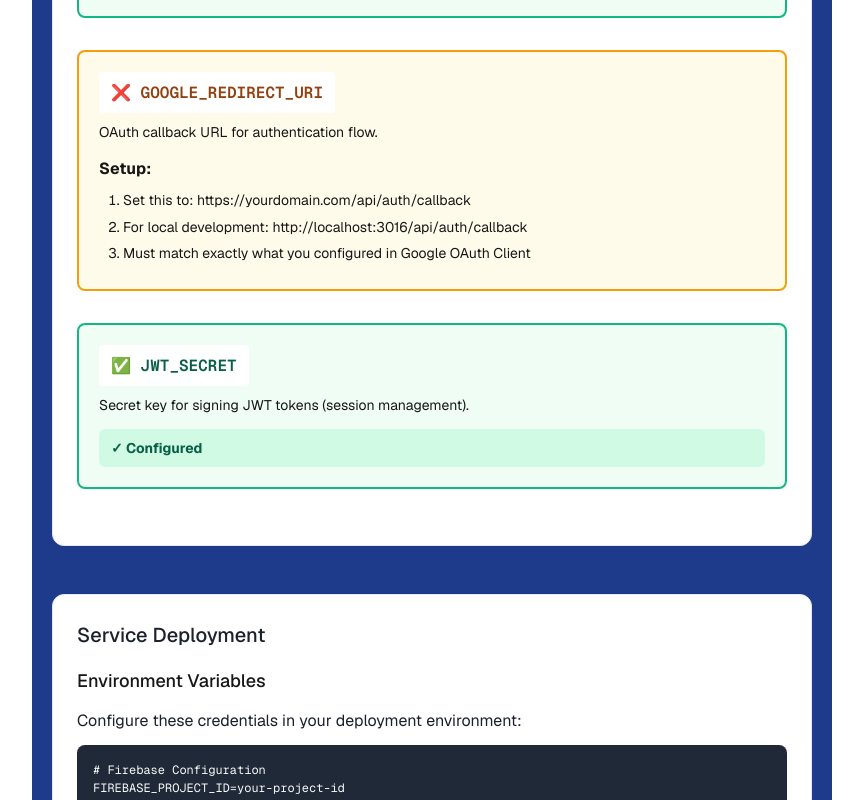
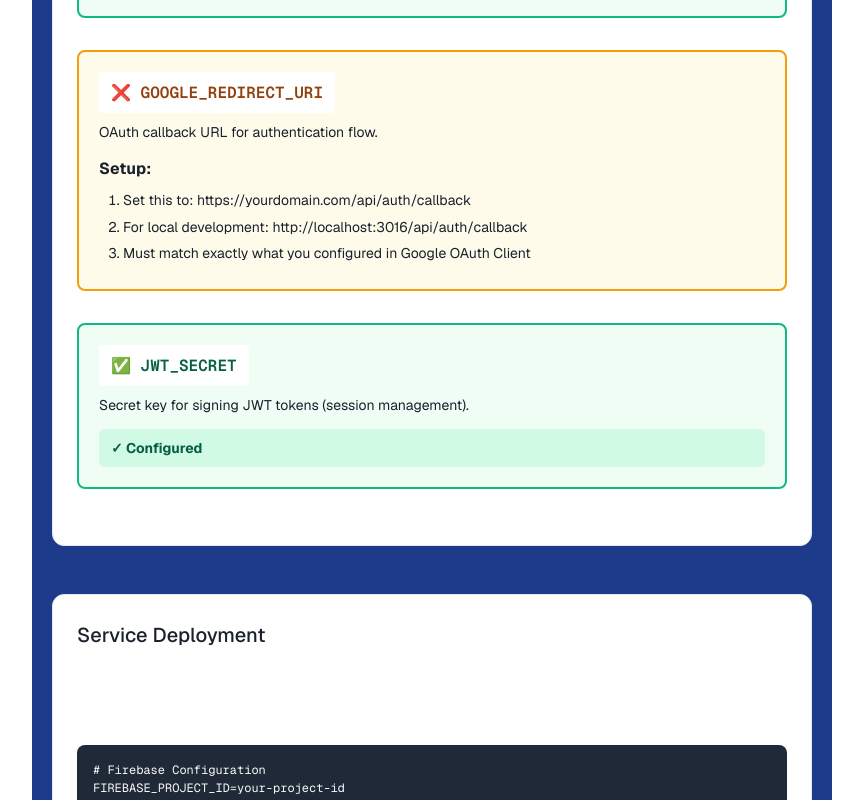
Before and after one commit to shaneosullivan/android-test-mgmt, a Next.js app: page /config-missing in a window 1280 px wide. Shown: the part 1800-2600 px from the top of the page, without its empty margins (208-1071 px from the left). Built offline with nearby package versions, Linux system fonts and the light colour scheme; no server answers.

Commit message:
Fix more styling

```diff
--- a/app/config-missing/page.module.css
+++ b/app/config-missing/page.module.css
@@ -54,7 +54,7 @@
 
 .section li {
   margin-bottom: 8px;
-  color: var(--foreground);
+  color: #1a202c;
 }
 
 .envVar {
@@ -78,7 +78,7 @@
 
 .envVar p {
   margin: 0 0 12px 0;
-  color: var(--foreground);
+  color: #1a202c;
   font-size: 14px;
 }
 
@@ -87,7 +87,7 @@
 }
 
 .instructions strong {
-  color: var(--foreground);
+  color: #1a202c;
   display: block;
   margin-bottom: 8px;
 }
@@ -119,11 +119,12 @@
   margin: 0 0 12px 0;
   font-size: 18px;
   font-weight: 500;
-  color: var(--foreground);
+  color: var(--text-light);
 }
 
 .setupStep p {
   margin: 0 0 12px 0;
+  color: var(--text-light);
 }
 
 .codeBlock {
@@ -144,36 +145,39 @@
 }
 
 .setupStep li strong {
-  color: var(--foreground);
+  color: var(--text-light);
 }
 
 .footer {
   text-align: center;
   padding: 32px 24px;
-  background: var(--gray-alpha-100);
+  background: rgba(255, 255, 255, 0.1);
+  border: 1px solid rgba(255, 255, 255, 0.2);
   border-radius: 12px;
   margin-top: 40px;
 }
 
 .footer p {
   margin: 0 0 16px 0;
-  color: var(--foreground);
+  color: var(--text-light);
   font-weight: 500;
 }
 
 .homeButton {
   display: inline-block;
   padding: 12px 24px;
-  background: var(--foreground);
-  color: var(--background);
+  background: white;
+  color: #1e3a8a;
   text-decoration: none;
   border-radius: 8px;
   font-weight: 500;
-  transition: background 0.2s;
+  transition: all 0.2s;
+  border: 2px solid white;
 }
 
 .homeButton:hover {
-  background: var(--button-primary-hover);
+  background: #f8fafc;
+  transform: translateY(-2px);
 }
 
 .inlineCode {
--- a/app/globals.css
+++ b/app/globals.css
@@ -1,6 +1,8 @@
 :root {
   --background: #ffffff;
   --foreground: #171717;
+  --text-light: rgba(255, 255, 255, 0.9);
+  --text-light-muted: rgba(255, 255, 255, 0.7);
 }
 
 html,
```
Also changed, not shown: app/shared-theme.module.css (+23 -0 lines), 1 other file (tests, documents, lock files or other folders).
